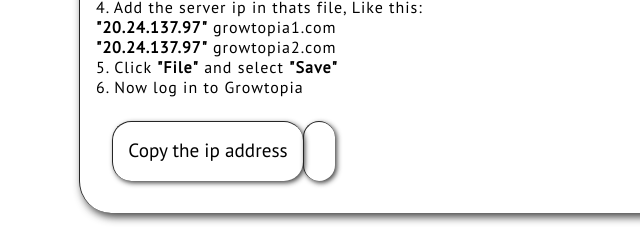
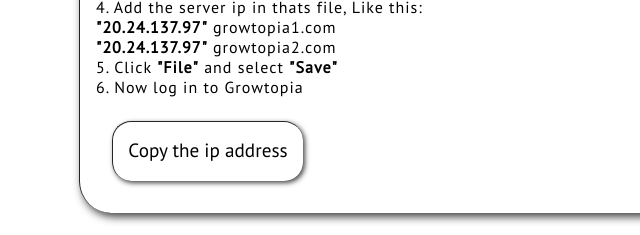
Before and after one commit to pinasprivate/pinaswebsite, a plain HTML site: page index.html in a window 1280 px wide. Shown: the part 2605-2840 px from the top of the page, 385-1025 px from the left. Drawn offline with Linux system fonts and the light colour scheme.

Commit message:
Update index.html

```diff
--- a/index.html
+++ b/index.html
@@ -150,7 +150,7 @@
                             6. Now log in to Growtopia
                         </p>
                         <div class="buttonLink">
-                            <h2 onclick="copyIp('1')">Copy the ip address<h2>
+                            <h2 onclick="copyIp('1')">Copy the ip address</h2>
                             <h3 class="h3Copy">Copy ip address</h3>
                         </div>
                     </section>
```
